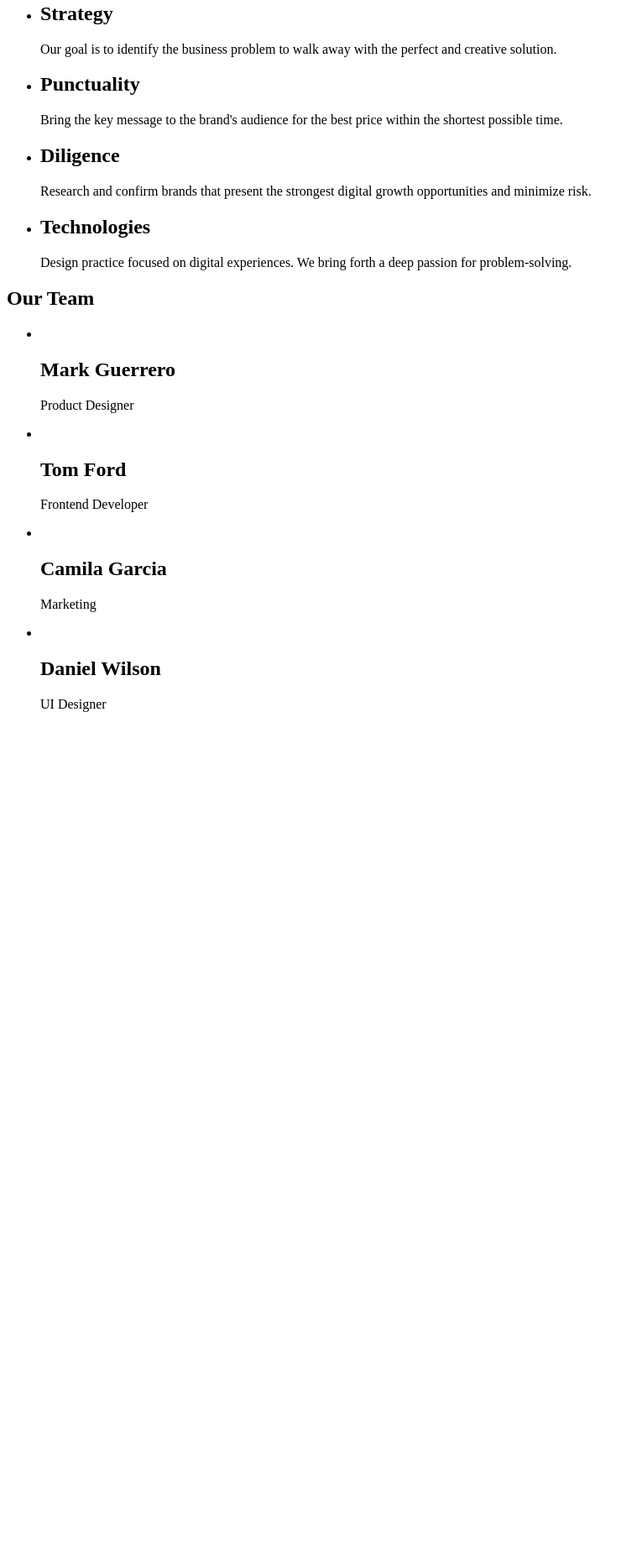
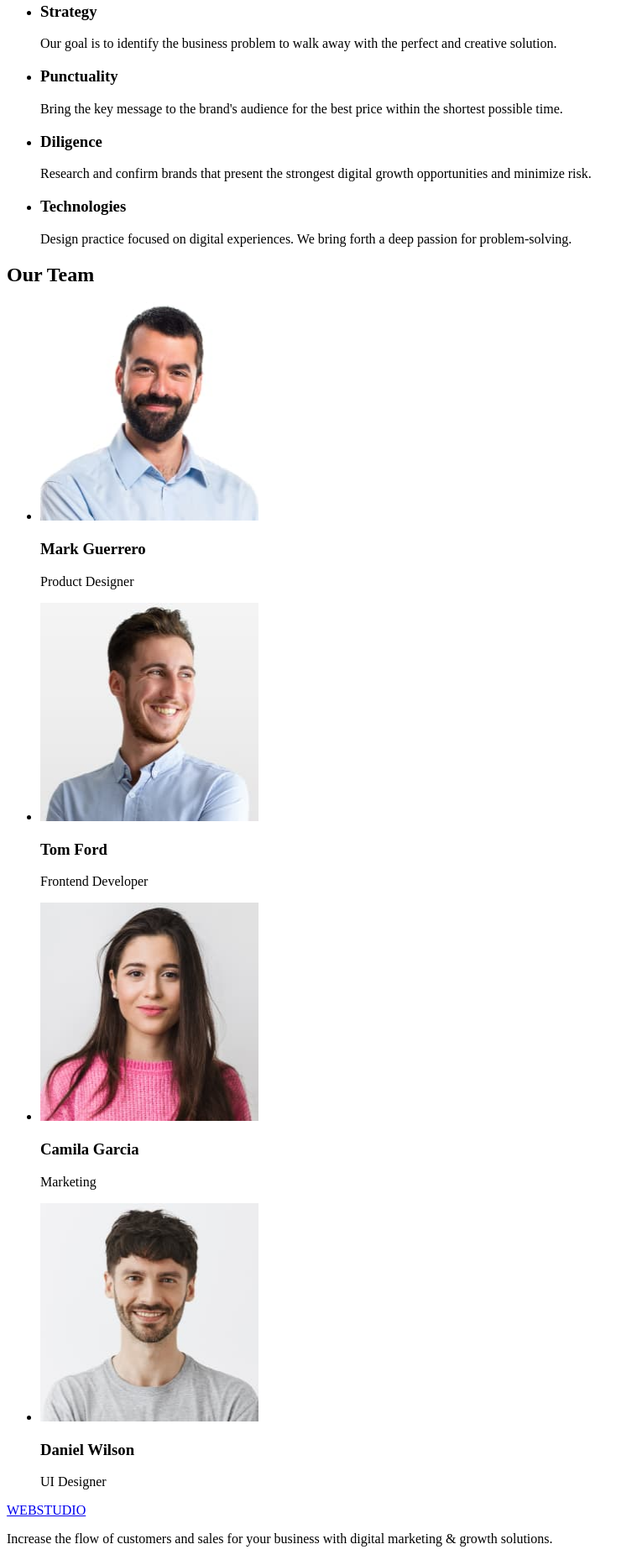
Before and after one commit to Zaitseva-08/goit-markup-hw-01, a plain HTML site: page index.html in a window 1280 px wide. Shown: the part 300-2158 px from the top of the page at 84% size, without its empty margins (0-759 px from the left). Before the commit the page ends 1164 px from the top, so only its background shows below. Drawn offline with Linux system fonts and the light colour scheme.

Commit message:
add imajes

```diff
--- a/index.html
+++ b/index.html
@@ -3,7 +3,7 @@
   <head>
     <meta charset="UTF-8" />
     <meta name="viewport" content="width=device-width, initial-scale=1.0" />
-    <title>Document</title>
+    <title>WEBSTUDIO</title>
   </head>
   <body>
     <header>
@@ -30,31 +30,31 @@
         <button type="button">Order Service</button>
       </section>
       <section>
-        <h1>Our benefits</h1>
+        <h2>Our benefits</h2>
         <ul>
           <li>
-            <h2>Strategy</h2>
+            <h3>Strategy</h3>
             <p>
               Our goal is to identify the business problem to walk away with the
               perfect and creative solution.
             </p>
           </li>
           <li>
-            <h2>Punctuality</h2>
+            <h3>Punctuality</h3>
             <p>
               Bring the key message to the brand's audience for the best price
               within the shortest possible time.
             </p>
           </li>
           <li>
-            <h2>Diligence</h2>
+            <h3>Diligence</h3>
             <p>
               Research and confirm brands that present the strongest digital
               growth opportunities and minimize risk.
             </p>
           </li>
           <li>
-            <h2>Technologies</h2>
+            <h3>Technologies</h3>
             <p>
               Design practice focused on digital experiences. We bring forth a
               deep passion for problem-solving.
@@ -63,31 +63,34 @@
         </ul>
       </section>
       <section>
-        <h1>Our Team</h1>
+        <h2>Our Team</h2>
         <ul>
           <li>
-            <img src="" alt="" />
-            <h2>Mark Guerrero</h2>
+            <img src="./images/markguerrero.jpg" width="260" height="260" alt="Mark Guerrero avatar" />
+            <h3>Mark Guerrero</h3>
             <p>Product Designer</p>
           </li>
           <li>
-            <img src="" alt="" />
-            <h2>Tom Ford</h2>
+            <img src="./images/tomford.jpg" width="260" height="260" alt=""Tom Ford avatar />
+            <h3>Tom Ford</h3>
             <p>Frontend Developer</p>
           </li>
           <li>
-            <img src="" alt="" />
-            <h2>Camila Garcia</h2>
+            <img src="./images/camilagarcia.jpg" width="260" height="260" alt="Camila Garcia avatar" />
+            <h3>Camila Garcia</h3>
             <p>Marketing</p>
           </li>
           <li>
-            <img src="" alt="" />
-            <h2>Daniel Wilson</h2>
+            <img src="./images/danielwilson.jpg" width="260" height="260" alt="DanielWilsonavatar" />
+            <h3>Daniel Wilson</h3>
             <p>UI Designer</p>
           </li>
         </ul>
       </section>
     </main>
-    <footer></footer>
+    <footer>
+        <a href="./index.html">WEBSTUDIO</a>
+        <p>Increase the flow of customers and sales for your business with digital marketing & growth solutions.</p>
+    </footer>
   </body>
 </html>
```
Also changed, not shown: images/camilagarcia.jpg (added), images/danielwilson.jpg (added), images/markguerrero.jpg (added), images/tomford.jpg (added).
